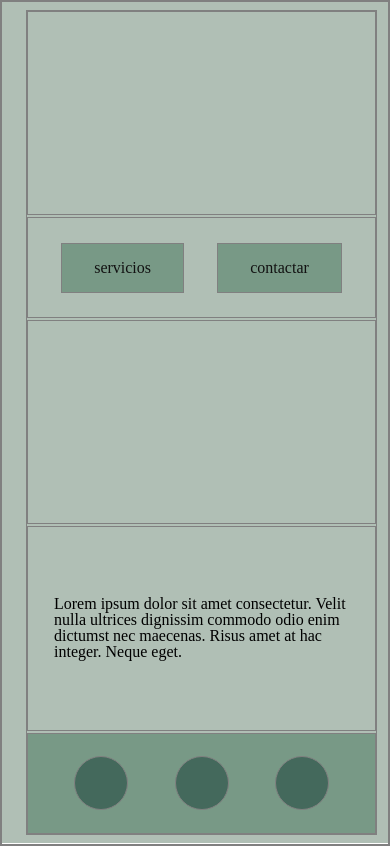
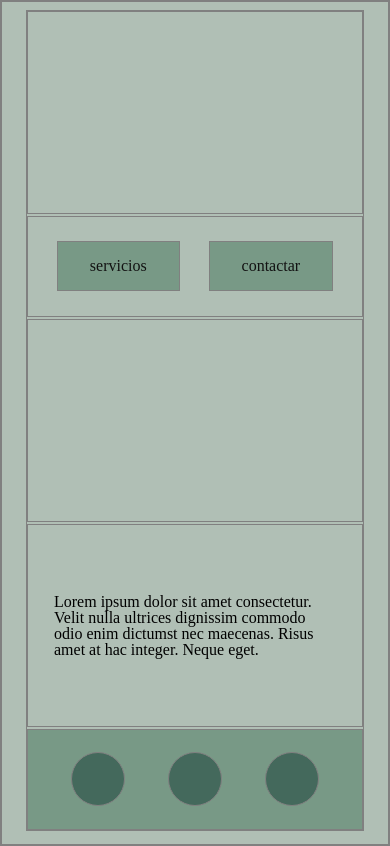
Before and after one commit to Edib-2023-24/monday_lluis, a plain HTML site: page index.html in a window 390 px wide. Drawn offline with Linux system fonts and the light colour scheme; a script that the page names is missing.

Commit message:
Test y retoques

```diff
--- a/css/style.css
+++ b/css/style.css
@@ -11,6 +11,8 @@
   margin: 0;
   padding: 0;
   line-height: 1;
+
+  background-color: #b0bfb5;
 
   /* ORIENTATIVO */
   list-style: none;
@@ -39,18 +41,13 @@
 .container {
   border: none;
   padding: 8px 24px;
-
-  background-color: #b0bfb5;
 }
 
 /* Main */
 .main {
   width: 100%;
   height: 97.25vh;
-  @media only screen and (max-width: 600px) {
-    width: 90vw;
-    height: 97.7vh;
-  }
+
   display: grid;
   grid-template-columns: repeat(4, 1fr);
   grid-template-rows: repeat(8, 1fr);
```
